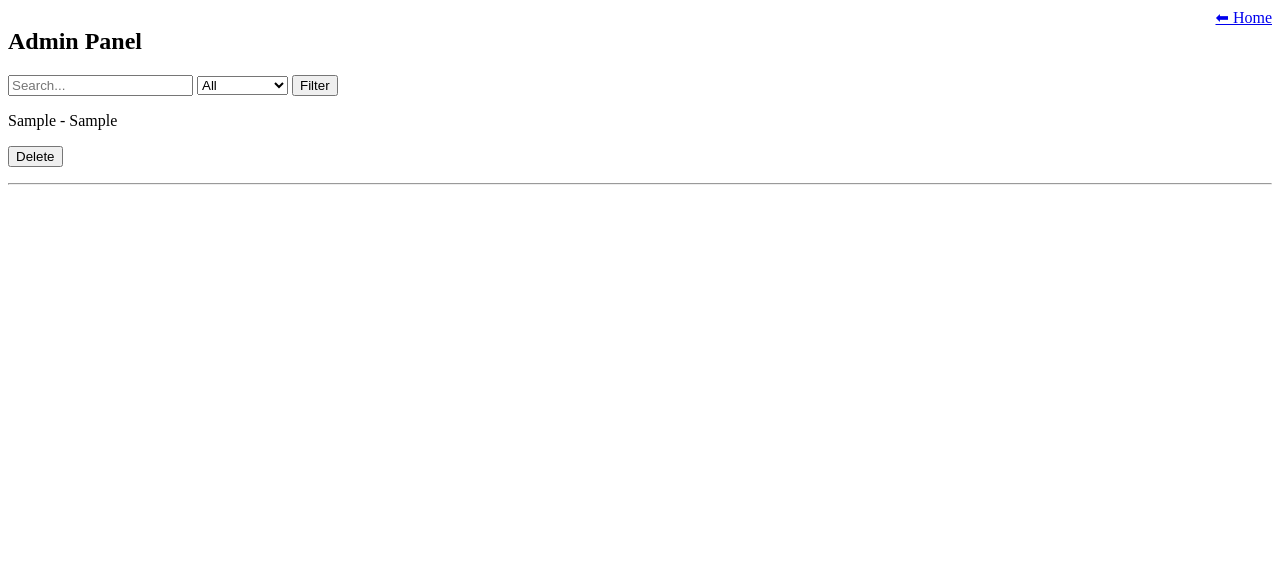
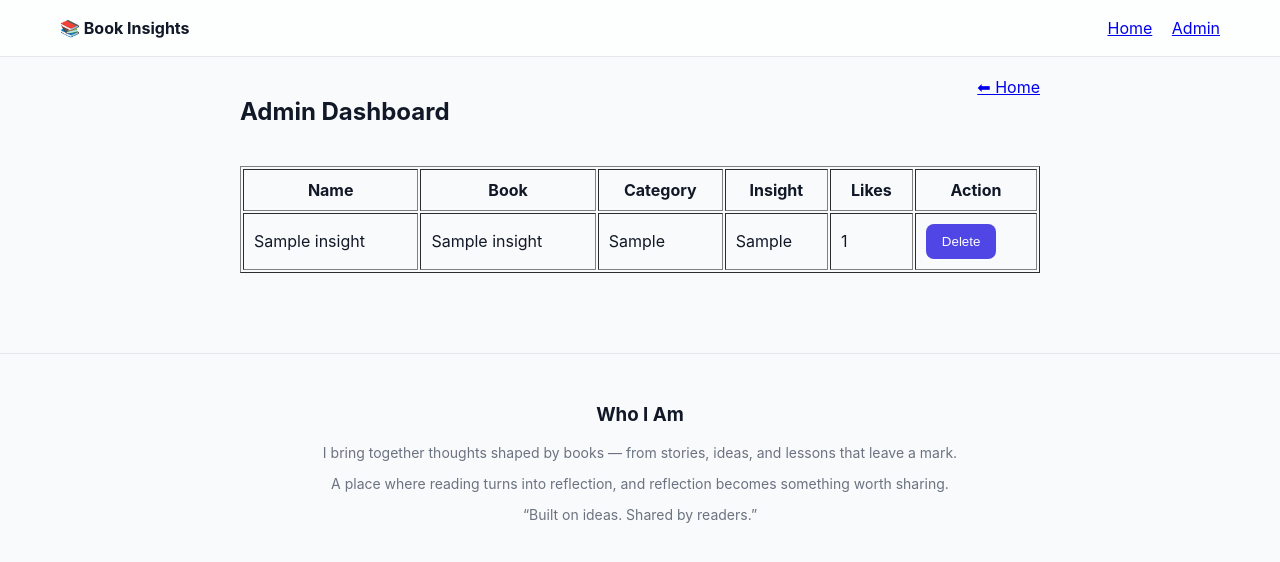
Before and after one commit to KatpallyPrapoorna/thoughtbox, a Flask app: page /admin in a window 1280 px wide. Shown: the top 562 px of the page. Run offline with Flask 3, Linux system fonts and the light colour scheme; the visitor is signed in with stand-in values (Sample User, id 1); tables that the repository leaves empty hold one stand-in row (values such as "Sample post"); some libraries are stand-ins or nearby versions.

Commit message:
fix delete route + admin separation

```diff
--- a/app.py
+++ b/app.py
@@ -90,7 +90,10 @@ def like(id):
 @app.route("/admin/login", methods=["GET", "POST"])
 def admin_login():
     if request.method == "POST":
-        if request.form.get("username") == ADMIN_USERNAME and request.form.get("password") == ADMIN_PASSWORD:
+        username = request.form.get("username")
+        password = request.form.get("password")
+
+        if username == ADMIN_USERNAME and password == ADMIN_PASSWORD:
             session["admin"] = True
             return redirect(url_for("admin_dashboard"))
 
@@ -103,23 +106,13 @@ def admin_dashboard():
     if not session.get("admin"):
         return redirect(url_for("admin_login"))
 
-    search = request.args.get("search", "")
-    category = request.args.get("category", "")
+    posts = Insight.query.order_by(Insight.created_at.desc()).all()
 
-    query = Insight.query
+    return render_template("admin_dashboard.html", insights=posts)
 
-    if search:
-        query = query.filter(Insight.insight.contains(search))
-
-    if category:
-        query = query.filter(Insight.category == category)
-
-    posts = query.all()
-
-    return render_template("admin_dashboard.html", insights=posts, search=search, category=category)
+# DELETE
 
 
-# DELETE
 @app.route("/admin/delete/<int:id>", methods=["POST"])
 def delete(id):
     if not session.get("admin"):
--- a/templates/admin_dashboard.html
+++ b/templates/admin_dashboard.html
@@ -1,30 +1,44 @@
+{% extends "base.html" %}
+{% block content %}
+
+<div class="container">
+
     <div style="display:flex; justify-content:space-between;">
-    <h2>Admin Panel</h2>
+        <h2>Admin Dashboard</h2>
         <a href="/">⬅ Home</a>
     </div>
 
-<form method="GET">
-    <input name="search" placeholder="Search..." value="{{search}}">
+    {% if insights|length == 0 %}
+    <p>No posts available</p>
+    {% endif %}
 
-    <select name="category">
-        <option value="">All</option>
-        <option>Motivation</option>
-        <option>Mindset</option>
-        <option>Discipline</option>
-        <option>Habits</option>
-        <option>Productivity</option>
-    </select>
-
-    <button>Filter</button>
-</form>
+    <table border="1" cellpadding="10" style="width:100%; margin-top:20px;">
+        <tr>
+            <th>Name</th>
+            <th>Book</th>
+            <th>Category</th>
+            <th>Insight</th>
+            <th>Likes</th>
+            <th>Action</th>
+        </tr>
 
         {% for item in insights %}
-<p>{{item.category}} - {{item.insight}}</p>
+        <tr>
+            <td>{{ item.name }}</td>
+            <td>{{ item.book_name }}</td>
+            <td>{{ item.category }}</td>
+            <td>{{ item.insight }}</td>
+            <td>{{ item.likes_count }}</td>
+            <td>
+                <form method="POST" action="/admin/delete/{{ item.id }}">
+                    <input type="hidden" name="csrf_token" value="{{ csrf_token() }}">
+                    <button type="submit">Delete</button>
+                </form>
+            </td>
+        </tr>
+        {% endfor %}
+    </table>
 
-<form method="POST" action="/admin/delete/{{item.id}}">
-    <input type="hidden" name="csrf_token" value="{{ csrf_token() }}">
-    <button>Delete</button>
-</form>
+</div>
 
-<hr>
-{% endfor %}
+{% endblock %}
```
Also changed, not shown: templates/admin_login.html (+13 -26 lines). Lines whose indentation alone changed are shown as unchanged.
